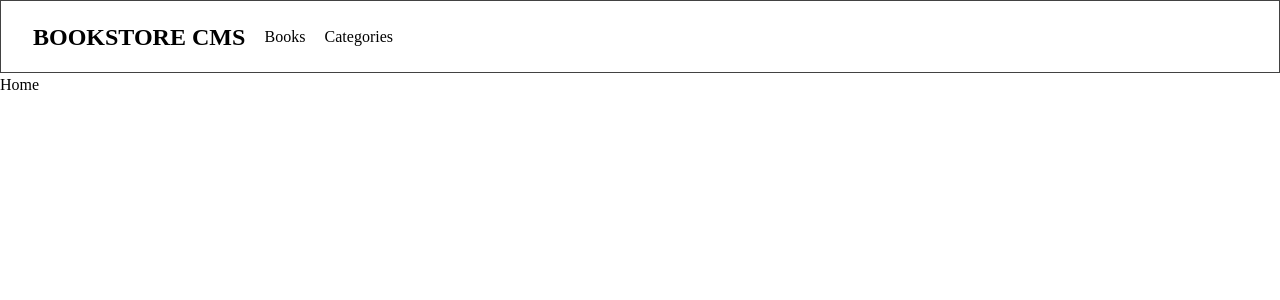
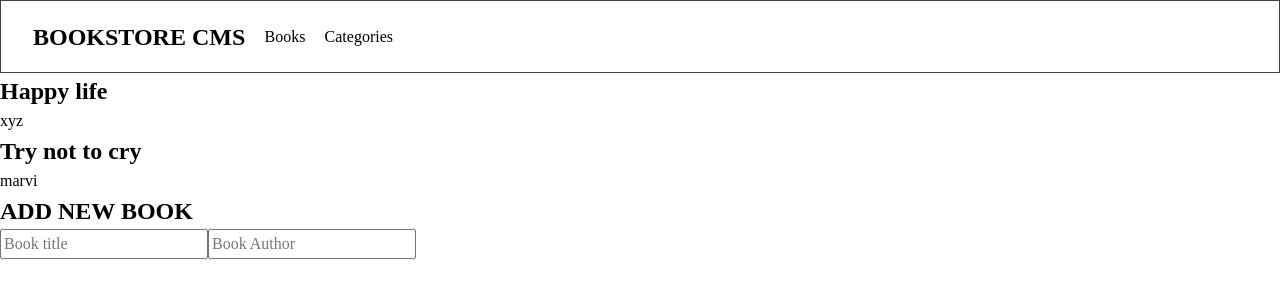
Before and after one commit to bahoz-ali/book-store, a React (Create React App) app: page / in a window 1280 px wide. Shown: the top 300 px of the page. Built offline with nearby package versions, Linux system fonts and the light colour scheme.

Commit message:
add book and formBook compoonent

```diff
--- /dev/null
+++ b/src/components/Book.jsx
@@ -0,0 +1,14 @@
+import React from 'react';
+
+const Book = (props) => {
+  const { author, title } = props;
+
+  return (
+    <section className="book-component">
+      <h2>{title}</h2>
+      <p>{author}</p>
+    </section>
+  );
+};
+
+export default Book;
--- /dev/null
+++ b/src/components/FormBook.jsx
@@ -0,0 +1,29 @@
+import React from 'react';
+
+const FormBook = () => {
+  return (
+    <section className="form-section">
+      <div className="form__header">
+        <h1>ADD NEW BOOK</h1>
+      </div>
+
+      <form className="from">
+        <input
+          type="text"
+          placeholder="Book title"
+          name="book_title"
+          id="book_title"
+        />
+
+        <input
+          type="text"
+          placeholder="Book Author"
+          name="book_author"
+          id="book_author"
+        />
+      </form>
+    </section>
+  );
+};
+
+export default FormBook;
--- a/src/pages/Home.jsx
+++ b/src/pages/Home.jsx
@@ -1,7 +1,15 @@
 import React from 'react';
+import Book from '../components/Book';
+import FormBook from '../components/FormBook';
 
 const Home = () => {
-  return <div>Home</div>;
+  return (
+    <div>
+      <Book author="xyz" title="Happy life" />
+      <Book author="marvi" title="Try not to cry" />
+      <FormBook />
+    </div>
+  );
 };
 
 export default Home;
```
